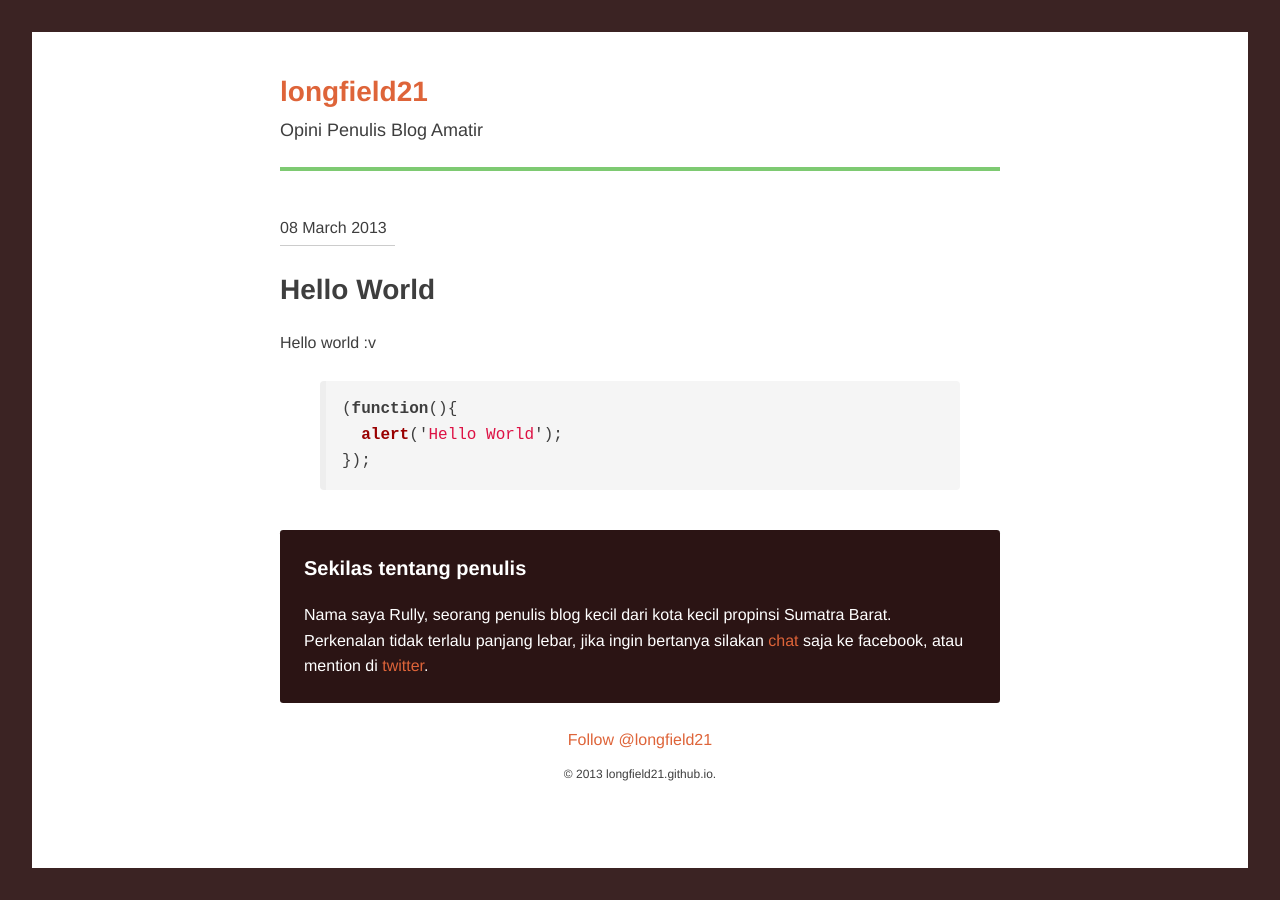
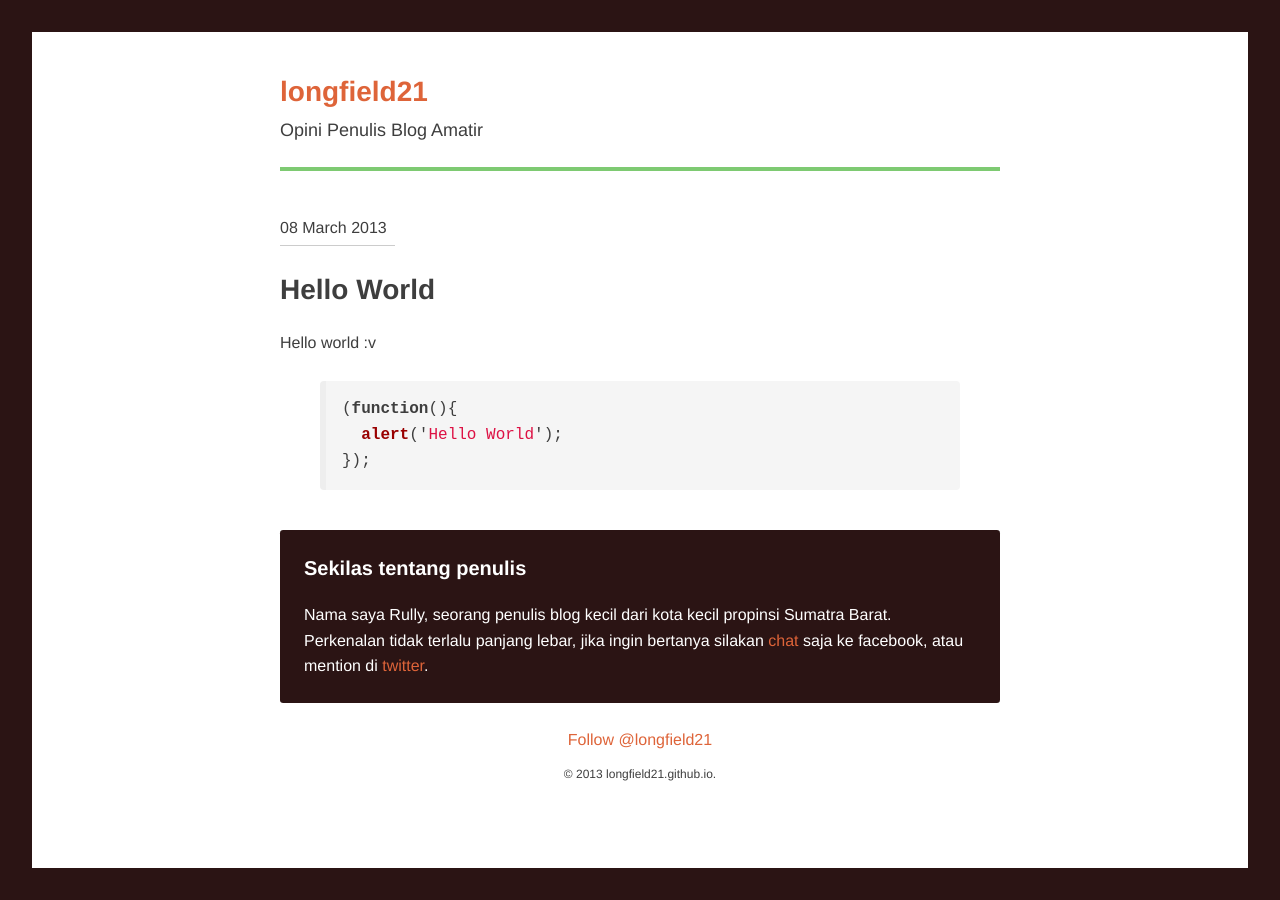
Before and after one commit to longfield21/longfield21.github.com, a Jekyll site: the page built from index.html, in a window 1280 px wide. Built offline with Jekyll 4.4.1, drawn with Linux system fonts in a browser that asks for light colours; Markdown is read by kramdown in place of the engine named in the settings; comment, search, counter and statistics services are not loaded.

Commit message:
Update index.css

```diff
--- a/assets/css/index.css
+++ b/assets/css/index.css
@@ -15,7 +15,7 @@ nav, section {
 }
 
 html {
-  border: 0.5em solid #3b2323;
+  border: 0.5em solid #2b1414;
   min-height: 100%;
 }
 @media only screen and (min-width: 44em) {
```
